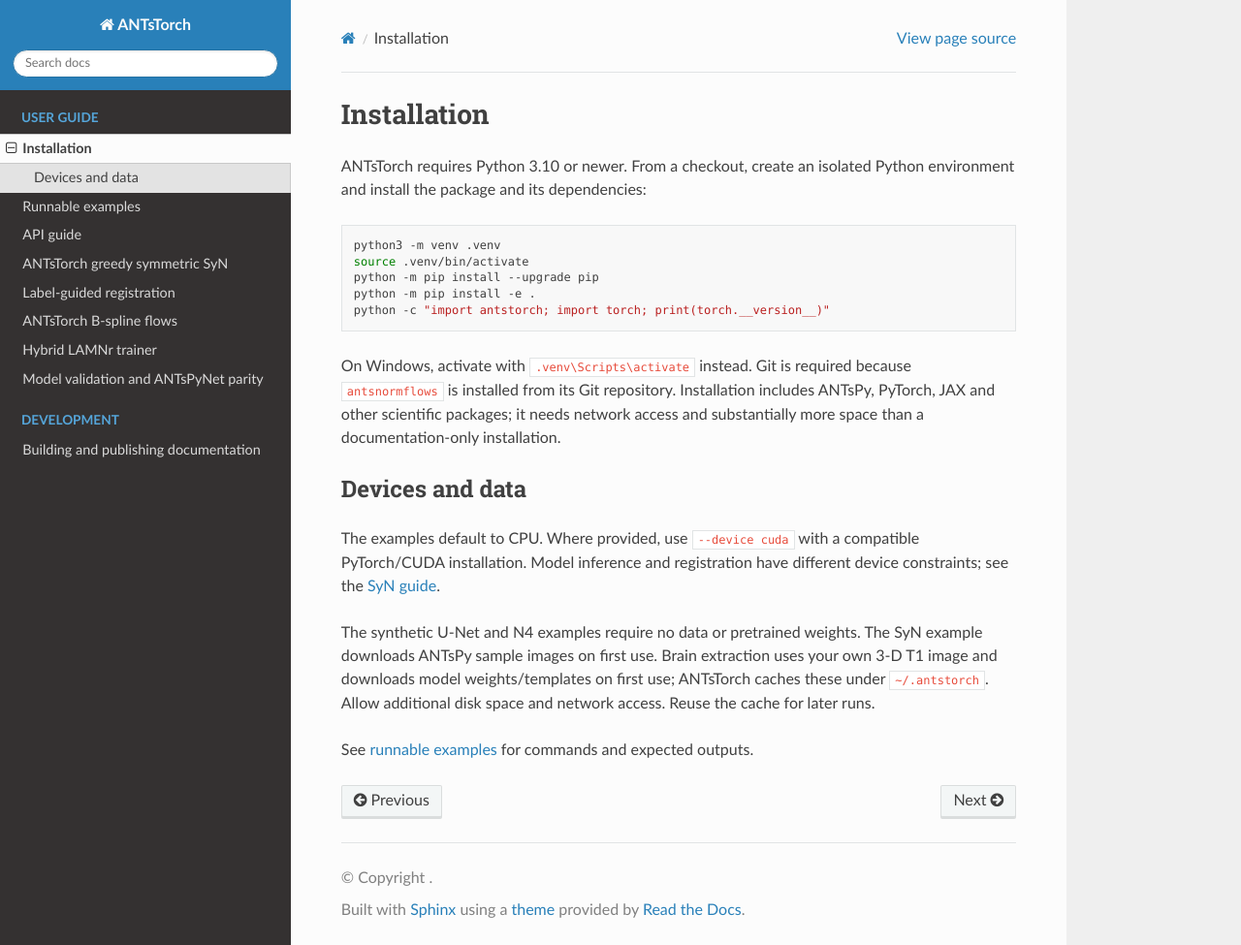
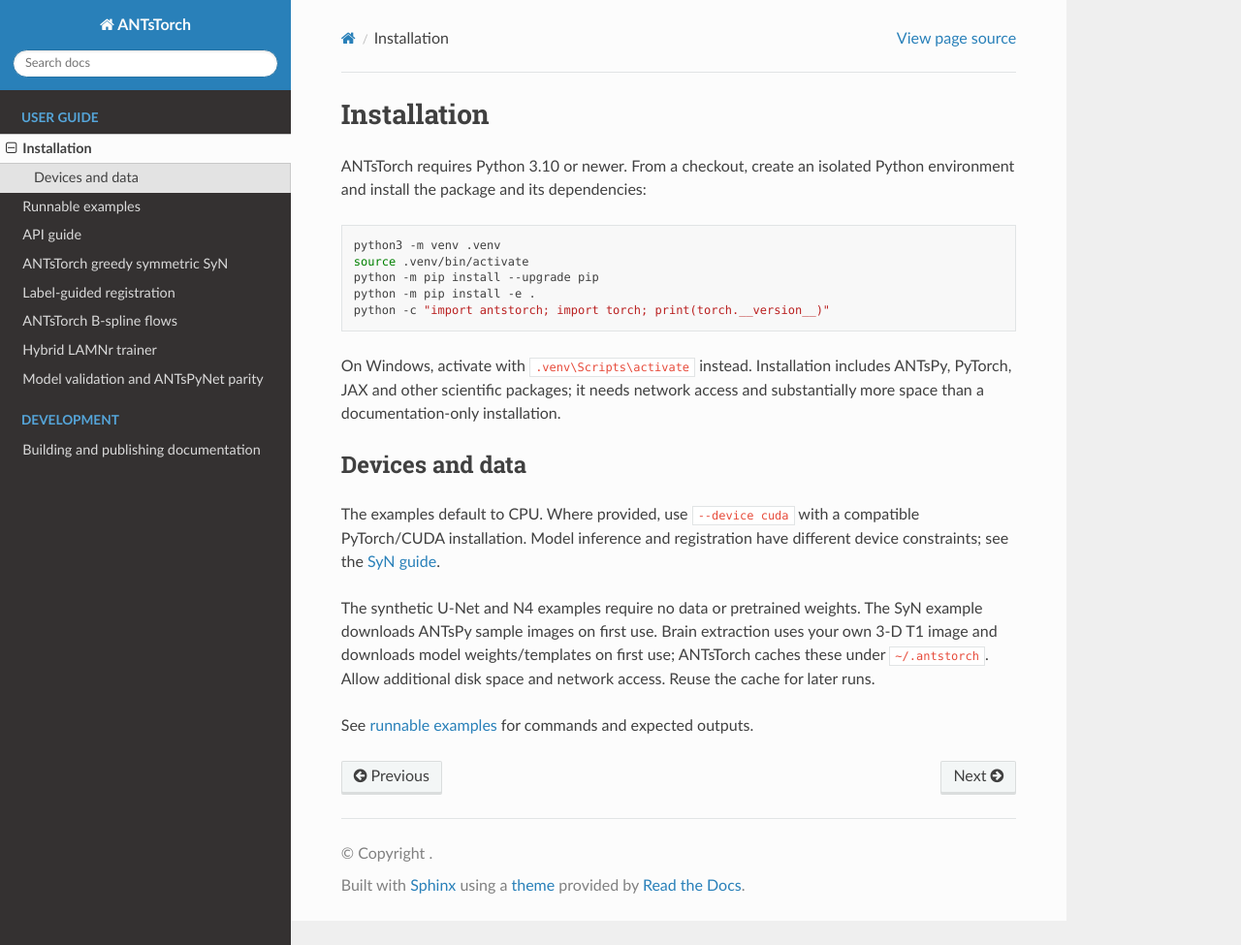
Before and after one commit to ANTsX/ANTsTorch, a Sphinx documentation site: the page built from docs/installation.md, in a window 1280 px wide and 975 px high. Shown: the whole window at 97% size. Built offline with Sphinx 7.4.7 and the Read the Docs theme 3.1.0, drawn with Linux system fonts in a browser that asks for light colours.

Commit message:
PERF: default install speed-ups

````diff
--- a/docs/installation.md
+++ b/docs/installation.md
@@ -11,8 +11,7 @@ python -m pip install -e .
 python -c "import antstorch; import torch; print(torch.__version__)"
 ```
 
-On Windows, activate with `.venv\Scripts\activate` instead. Git is required
-because `antsnormflows` is installed from its Git repository. Installation
+On Windows, activate with `.venv\Scripts\activate` instead. Installation
 includes ANTsPy, PyTorch, JAX and other scientific packages; it needs network
 access and substantially more space than a documentation-only installation.
 
--- a/pyproject.toml
+++ b/pyproject.toml
@@ -31,7 +31,7 @@ dependencies = [
     "optax",
     "jaxopt",
     "tqdm",
-    "antsnormflows @ git+https://github.com/ANTsx/ANTsNormalizingFlows.git@main"
+    "antsnormflows>=1.0.0",
     ]
 
 [tool.setuptools.packages.find]
````
Also changed, not shown: 1 other file.
